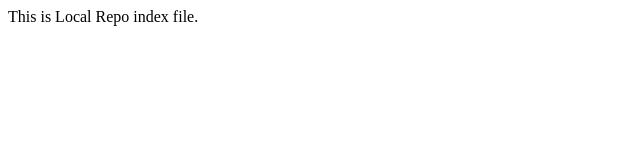
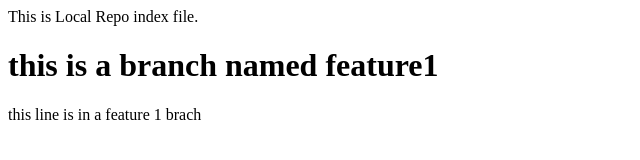
Before and after one commit to AartiSharma-26/local-repo, a plain HTML site: page index.html in a window 1280 px wide. Shown: the whole page, without its empty margins (0-640 px from the left). Drawn offline with Linux system fonts and the light colour scheme.

Commit message:
add new line

```diff
--- a/index.html
+++ b/index.html
@@ -1 +1,3 @@
 <p>This is Local Repo index file.</p>
+<h1>this is a branch named feature1</h1>
+<p>this line is in a feature 1 brach </p>
```
